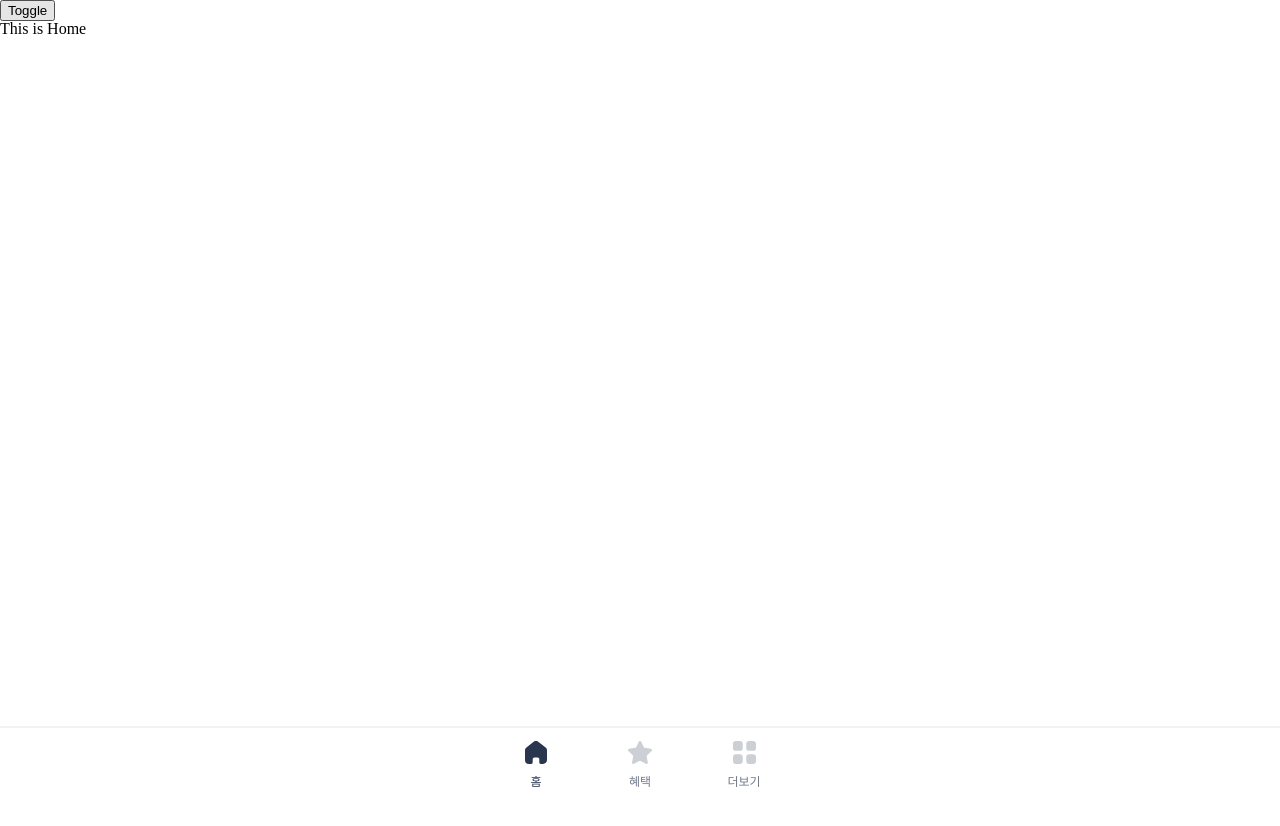
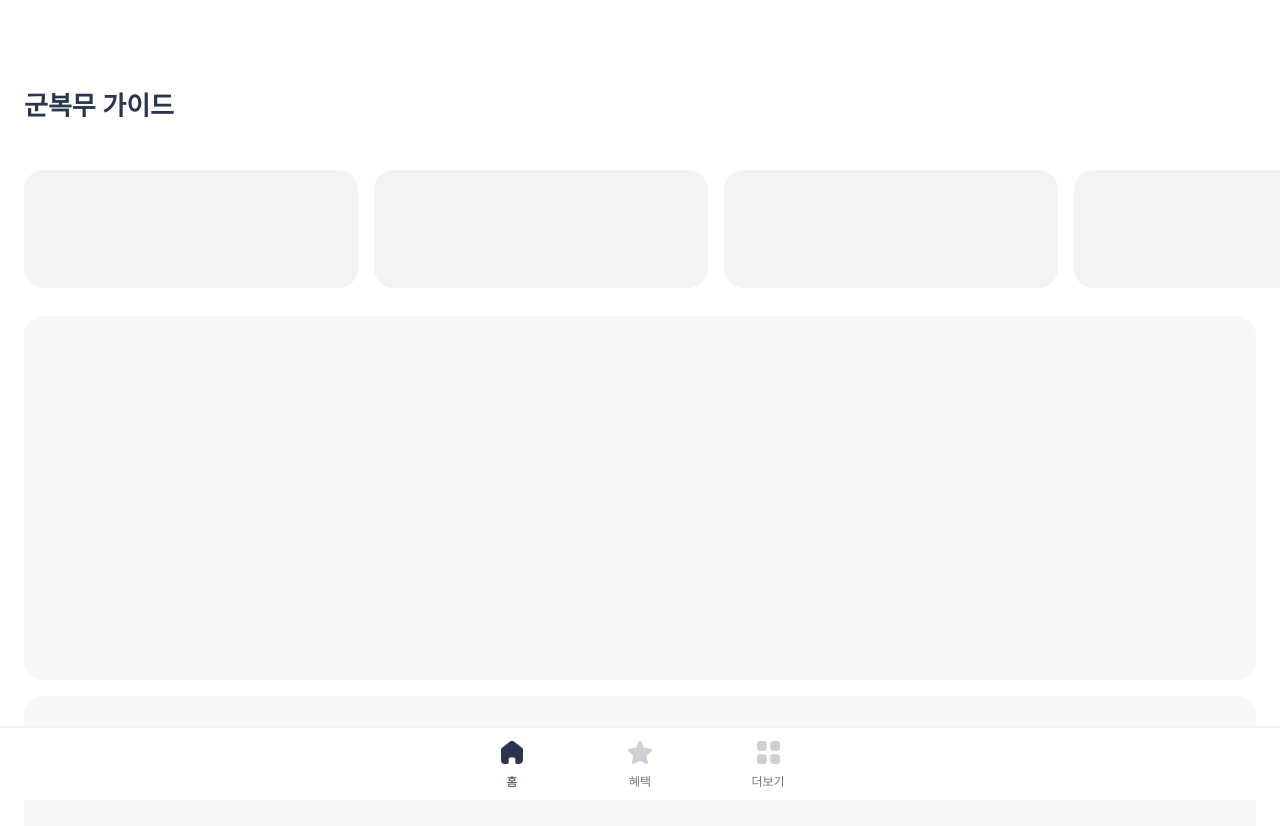
Before and after one commit to k1a11220/goonin-web-frontend, a Next.js app: page / in a window 1280 px wide. Shown: the top 826 px of the page. Built offline with nearby package versions, Linux system fonts and the light colour scheme.

Commit message:
Implement get filtered benefits from db

```diff
--- a/components/navigation/BottomTabNav.js
+++ b/components/navigation/BottomTabNav.js
@@ -31,7 +31,7 @@ const Icon = styled.div`
   align-items: center;
   flex-direction: column;
   cursor: pointer;
-  margin: 10px;
+  margin: 22px;
   width: 84px;
 
   & p {
@@ -46,7 +46,7 @@ const Icon = styled.div`
   }
 `;
 
-const BottomTabNav = (props) => {
+const BottomTabNav = () => {
   const router = useRouter();
   const [activeTabs, setActiveTabs] = useState(router.asPath);
 
--- a/components/themeToggle.js
+++ b/components/themeToggle.js
@@ -10,15 +10,15 @@ const ThemeToggle = () => {
     window.localStorage.setItem("theme", activeTheme);
   }, [activeTheme]);
   return (
-    <button
-      aria-label={`Change to ${inactiveTheme} mode`}
-      title={`Change to ${inactiveTheme} mode`}
-      type="button"
-      onClick={() => setActiveTheme(inactiveTheme)}
-    >
-      <span activeTheme={activeTheme} />
-      <span>Toggle</span>
-    </button>
+    <span activeTheme={activeTheme} />
+    // <button
+    //   aria-label={`Change to ${inactiveTheme} mode`}
+    //   title={`Change to ${inactiveTheme} mode`}
+    //   type="button"
+    //   onClick={() => setActiveTheme(inactiveTheme)}
+    // >
+    //   <span>Toggle</span>
+    // </button>
   );
 };
 
--- a/pages/index.js
+++ b/pages/index.js
@@ -2,9 +2,58 @@ import { useQuery } from "@apollo/client";
 import gql from "graphql-tag";
 import styled from "styled-components";
 
-const Container = styled.div`
-  height: 120vh;
+const Container = styled.section`
+  display: flex;
+  flex-direction: column;
+  padding-left: 24px;
+  padding-right: 24px;
+
   background-color: var(--bgColor);
+`;
+
+const Header = styled.div`
+  height: 170px;
+`;
+
+const Title = styled.h1`
+  padding-top: 94px;
+  font-size: 26px;
+  color: var(--main-color);
+  font-weight: 600;
+  align-self: center;
+`;
+
+const HeadSilder = styled.div`
+  width: 100vw;
+  align-self: center;
+  display: flex;
+  flex-direction: column;
+  flex-wrap: wrap;
+  gap: 16px;
+  height: 146px;
+  overflow-x: scroll;
+`;
+
+const HeadCard = styled.div`
+  width: 334px;
+  height: 118px;
+  background-color: #f3f4f1;
+  border-radius: 20px;
+
+  &:first-child {
+    margin-left: 24px;
+  }
+
+  &:last-of-type {
+    margin-right: 24px;
+  }
+`;
+
+const ContentContainer = styled.div`
+  height: 364px;
+  background-color: #f8f8f8;
+  border-radius: 20px;
+  margin-bottom: 16px;
 `;
 
 const GET_BENEFIT = gql`
@@ -16,9 +65,23 @@ const GET_BENEFIT = gql`
 `;
 
 const Home = () => {
-  const { loading, error, data } = useQuery(GET_BENEFIT);
-  console.log(data);
-  return <Container>This is Home</Container>;
+  // const { loading, error, data } = useQuery(GET_BENEFIT);
+  // console.log(data);
+  return (
+    <Container>
+      <Header>
+        <Title>군복무 가이드</Title>
+      </Header>
+      <HeadSilder>
+        <HeadCard />
+        <HeadCard />
+        <HeadCard />
+        <HeadCard />
+      </HeadSilder>
+      <ContentContainer />
+      <ContentContainer />
+    </Container>
+  );
 };
 
 export default Home;
```
Also changed, not shown: pages/benefit.js (+12 -2 lines).
